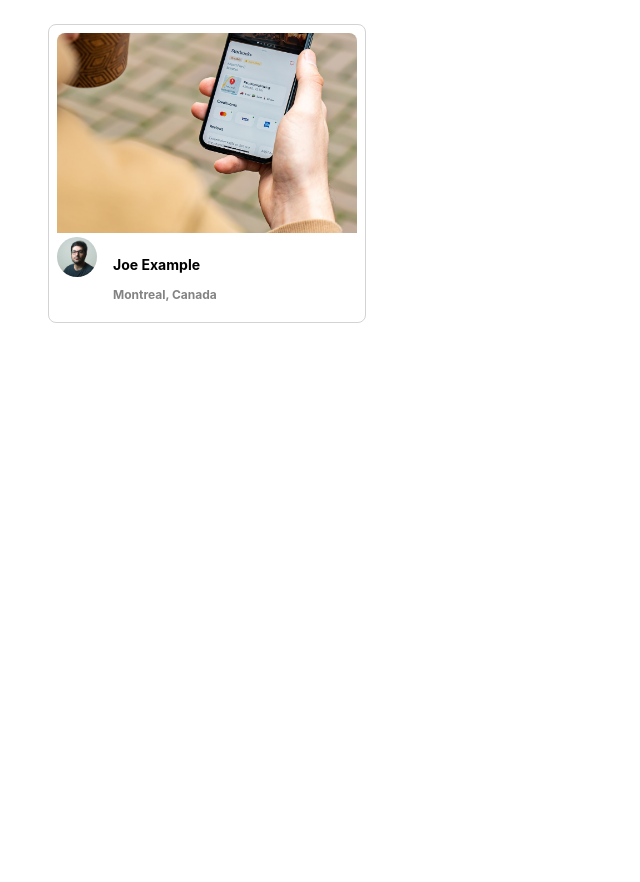
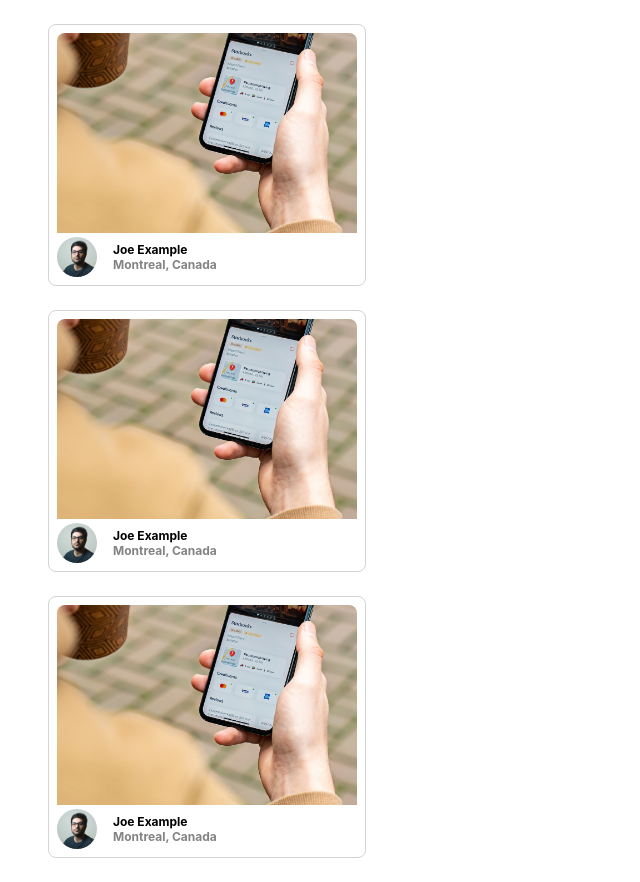
Before and after one commit to WillWSmith/PhotoLabs, a React (Create React App) app in the folder frontend/: page / in a window 1280 px wide. Shown: the whole page, without its empty margins (0-640 px from the left). Before the commit the page ends 800 px from the top, so only its background shows below. Built offline with nearby package versions, Linux system fonts and the light colour scheme; the HTML template or start-up script is replaced by a standard one.

Commit message:
Refactor to display based on array of photos && html layout fix

```diff
--- a/frontend/src/App.jsx
+++ b/frontend/src/App.jsx
@@ -3,7 +3,10 @@ import React from 'react';
 import PhotoListItem from './components/PhotoListItem';
 import './App.scss';
 
-const sampleDataForPhotoListItem = {
+// Note: Rendering a single component to build components in isolation
+const App = () => {
+  const photos = [
+    {
       id: "1",
       location: {
         city: "Montreal",
@@ -12,15 +15,33 @@ const sampleDataForPhotoListItem = {
       imageSource: `${process.env.PUBLIC_URL}/Image-1-Regular.jpeg`,
       username: "Joe Example",
       profile: `${process.env.PUBLIC_URL}/profile-1.jpg`,
-};
-
-// Note: Rendering a single component to build components in isolation
-const App = () => {
+    },
+    {
+      id: "2",
+      location: {
+        city: "Montreal",
+        country: "Canada",
+      },
+      imageSource: `${process.env.PUBLIC_URL}/Image-1-Regular.jpeg`,
+      username: "Joe Example",
+      profile: `${process.env.PUBLIC_URL}/profile-1.jpg`,
+    },
+    {
+      id: "3",
+      location: {
+        city: "Montreal",
+        country: "Canada",
+      },
+      imageSource: `${process.env.PUBLIC_URL}/Image-1-Regular.jpeg`,
+      username: "Joe Example",
+      profile: `${process.env.PUBLIC_URL}/profile-1.jpg`,
+    }
+  ]
   return (
     <div className="App">
-      <PhotoListItem
-        photo={sampleDataForPhotoListItem}
-      />
+      {photos.map(photo => (
+        <PhotoListItem key={photo.id} photo={photo} />
+      ))}
     </div>
   );
 };
--- a/frontend/src/components/PhotoListItem.jsx
+++ b/frontend/src/components/PhotoListItem.jsx
@@ -8,8 +8,8 @@ const PhotoListItem = ({ photo }) => {
       <div className="photo-list__user-details">
         <img className="photo-list__user-profile" src={photo.profile} alt="User Profile"/>
         <div className="photo-list__user-info">
-          <h3>{photo.username}</h3>
-          <p className="photo-list__user-location">{photo.location.city}, {photo.location.country}</p>
+          <div>{photo.username}</div>
+          <div className="photo-list__user-location">{photo.location.city}, {photo.location.country}</div>
         </div>
       </div>
     </div>
```
Lines whose indentation alone changed are shown as unchanged.
